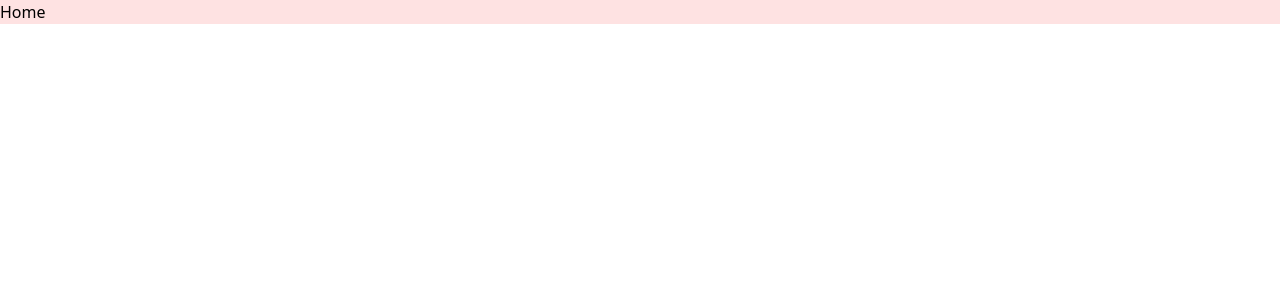
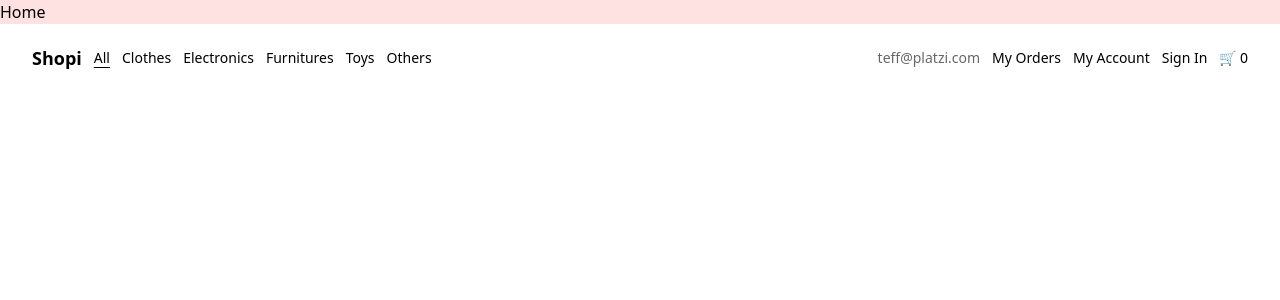
Before and after one commit to ingvillajimenez/curso-de-reactjs-con-vitejs-y-tailwindcss, a React (Vite) app: page / in a window 1280 px wide. Shown: the top 300 px of the page. Built offline with nearby package versions, Linux system fonts and the light colour scheme.

Commit message:
Componente Navbar

```diff
--- /dev/null
+++ b/src/Components/Navbar/index.jsx
@@ -0,0 +1,93 @@
+import { NavLink } from "react-router-dom";
+
+const Navbar = () => {
+  const activeStyle = "underline underline-offset-4";
+
+  return (
+    <nav className="flex justify-between items-center fixed z-10 w-full py-5 px-8 text-sm font-light">
+      <ul className="flex items-center gap-3">
+        <li className="font-semibold text-lg">
+          <NavLink to="/">Shopi</NavLink>
+        </li>
+        <li>
+          <NavLink
+            to="/"
+            className={({ isActive }) => (isActive ? activeStyle : undefined)}
+          >
+            All
+          </NavLink>
+        </li>
+        <li>
+          <NavLink
+            to="/clothes"
+            className={({ isActive }) => (isActive ? activeStyle : undefined)}
+          >
+            Clothes
+          </NavLink>
+        </li>
+        <li>
+          <NavLink
+            to="/electronics"
+            className={({ isActive }) => (isActive ? activeStyle : undefined)}
+          >
+            Electronics
+          </NavLink>
+        </li>
+        <li>
+          <NavLink
+            to="/furnitures"
+            className={({ isActive }) => (isActive ? activeStyle : undefined)}
+          >
+            Furnitures
+          </NavLink>
+        </li>
+        <li>
+          <NavLink
+            to="/toys"
+            className={({ isActive }) => (isActive ? activeStyle : undefined)}
+          >
+            Toys
+          </NavLink>
+        </li>
+        <li>
+          <NavLink
+            to="/others"
+            className={({ isActive }) => (isActive ? activeStyle : undefined)}
+          >
+            Others
+          </NavLink>
+        </li>
+      </ul>
+      <ul className="flex items-center gap-3">
+        <li className="text-black/60">teff@platzi.com</li>
+        <li>
+          <NavLink
+            to="/my-orders"
+            className={({ isActive }) => (isActive ? activeStyle : undefined)}
+          >
+            My Orders
+          </NavLink>
+        </li>
+        <li>
+          <NavLink
+            to="/my-account"
+            className={({ isActive }) => (isActive ? activeStyle : undefined)}
+          >
+            My Account
+          </NavLink>
+        </li>
+        <li>
+          <NavLink
+            to="/sign-in"
+            className={({ isActive }) => (isActive ? activeStyle : undefined)}
+          >
+            Sign In
+          </NavLink>
+        </li>
+        <li>🛒 0</li>
+      </ul>
+    </nav>
+  );
+};
+
+export default Navbar;
--- a/src/Pages/App/index.jsx
+++ b/src/Pages/App/index.jsx
@@ -5,6 +5,7 @@
 import MyOrders from "../MyOrders";
 import NotFound from "../NotFound";
 import SignIn from "../SignIn";
+import Navbar from "../../Components/Navbar";
 import "./App.css";
 
 const AppRoutes = () => {
@@ -24,6 +25,7 @@
   return (
     <BrowserRouter>
       <AppRoutes />
+      <Navbar />
     </BrowserRouter>
   );
 };
```
